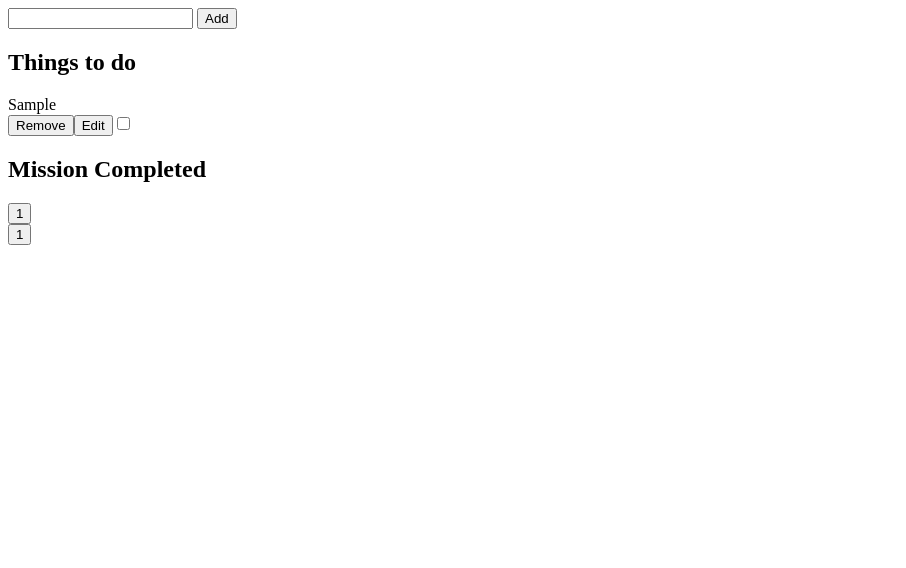
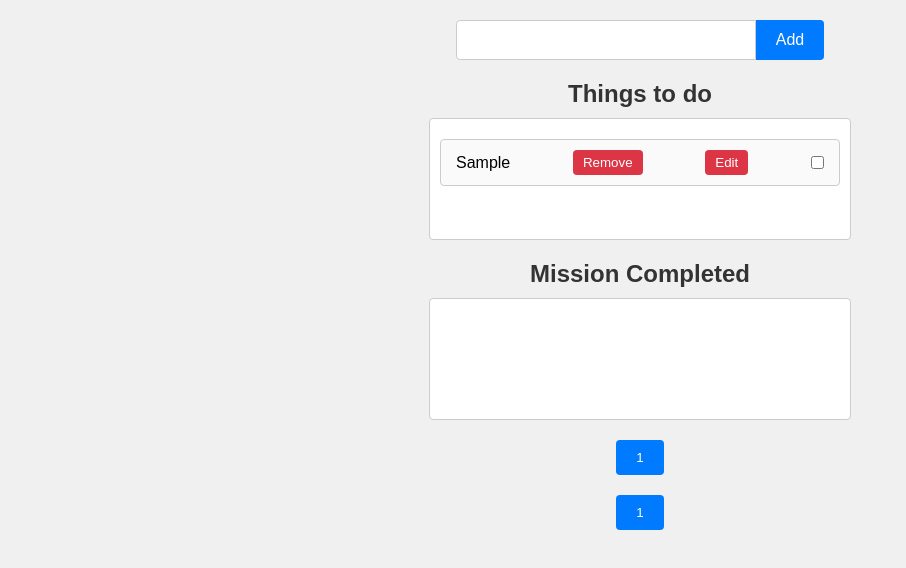
Before and after one commit to sabb12/todoList, a plain HTML site: page index.html in a window 1280 px wide. Both pictures are taken after typing "Sample" into the empty fields and a click on the button "Add". Shown: the whole page, without its empty margins (0-906 px from the left). Drawn offline with Linux system fonts and the light colour scheme.

Commit message:
css 추가

```diff
--- /dev/null
+++ b/index.css
@@ -0,0 +1,130 @@
+body,
+h2,
+form,
+button,
+input {
+  margin: 0;
+  padding: 0;
+  font-family: Arial, sans-serif;
+  box-sizing: border-box;
+}
+
+body {
+  background-color: #f0f0f0;
+  display: flex;
+  flex-direction: column;
+  align-items: center;
+  padding: 20px;
+}
+
+form {
+  display: flex;
+  margin-bottom: 20px;
+}
+
+input[type="text"] {
+  padding: 10px;
+  font-size: 16px;
+  border: 1px solid #ccc;
+  border-radius: 4px 0 0 4px;
+  width: 300px;
+}
+
+button[type="submit"] {
+  padding: 10px 20px;
+  font-size: 16px;
+  border: none;
+  background-color: #007bff;
+  color: white;
+  border-radius: 0 4px 4px 0;
+  cursor: pointer;
+}
+
+button[type="submit"]:hover {
+  background-color: #0056b3;
+}
+
+h2 {
+  color: #333;
+  margin-bottom: 10px;
+}
+
+.container,
+.completed_List {
+  background-color: white;
+  border: 1px solid #ccc;
+  border-radius: 4px;
+  width: 400px;
+  min-height: 100px;
+  padding: 10px;
+  margin-bottom: 20px;
+}
+
+.pagination,
+.pagination_list {
+  display: flex;
+  justify-content: center;
+  margin-bottom: 20px;
+}
+
+.pagination button,
+.pagination_list button {
+  background-color: #007bff;
+  color: white;
+  border: none;
+  padding: 10px 20px;
+  margin: 0 5px;
+  cursor: pointer;
+  border-radius: 4px;
+}
+
+.pagination button:hover,
+.pagination_list button:hover {
+  background-color: #0056b3;
+}
+
+.todo-item {
+  display: flex;
+  justify-content: space-between;
+  align-items: center;
+  padding: 10px;
+  margin: 10px 0;
+  border: 1px solid #ccc;
+  border-radius: 4px;
+  background-color: #fafafa;
+}
+
+.todo-item div,
+.todo-item input[type="text"],
+.todo-item button,
+.todo-item input[type="checkbox"] {
+  margin: 0 5px;
+}
+
+.todo-item button {
+  background-color: #dc3545;
+  color: white;
+  border: none;
+  padding: 5px 10px;
+  cursor: pointer;
+  border-radius: 4px;
+}
+
+.todo-item button:hover {
+  background-color: #c82333;
+}
+
+.todo-item button.edit-btn {
+  background-color: #007bff;
+}
+
+.todo-item button.edit-btn:hover {
+  background-color: #0056b3;
+}
+
+.todo-item input[type="text"] {
+  border: 1px solid #ccc;
+  border-radius: 4px;
+  padding: 5px;
+  width: 150px;
+}
--- a/index.html
+++ b/index.html
@@ -1,14 +1,15 @@
 <!DOCTYPE html>
 <html lang="en">
   <head>
-    <meta charset="UTF-8">
-    <meta http-equiv="X-UA-Compatible" content="IE=edge">
-    <meta name="viewport" content="width=device-width, initial-scale=1.0">
+    <meta charset="UTF-8" />
+    <meta http-equiv="X-UA-Compatible" content="IE=edge" />
+    <meta name="viewport" content="width=device-width, initial-scale=1.0" />
+    <link rel="stylesheet" href="index.css" />
     <title>newTodoList</title>
   </head>
   <body>
     <form>
-    <input  type="text" id="txt" autofocus>
+      <input type="text" id="txt" autofocus />
       <button type="submit">Add</button>
     </form>
     <h2>Things to do</h2>
--- a/index.js
+++ b/index.js
@@ -1,219 +1,151 @@
-const button = document.querySelector('form');
-const input = document.getElementById('txt');
+const button = document.querySelector("form");
+const input = document.getElementById("txt");
 
-const completed_List = document.querySelector('.completed_List');
-const list = document.querySelector('.container');
+const completed_List = document.querySelector(".completed_List");
+const list = document.querySelector(".container");
 
-const pagination = document.querySelector('pagination');
-const pageBtn = document.getElementById('pageBtn');
+const pagination = document.querySelector("pagination");
+const pageBtn = document.getElementById("pageBtn");
 
-const pageList = document.querySelector('.pagination_list');
-// const prev = document.getElementById('prev');
-// const next = document.getElementById('next');
+const pageList = document.querySelector(".pagination_list");
 
 let totalItemCount = 0;
-let pageIndex = 0; // 현제 페이지
+let pageIndex = 0; // Current page
 const maximumPerPage = 10;
 const maximumIndexButtonPerPage = 5;
 let buttonPageIndex = 0;
 
-const tenPerPage = [
-  // 1,2,3,4,5,6,7,8,9,10,11,12,13,14,15,16,17,
-  // 18,19,20,21,22,23,24,25,26,27,28,29,30,31,32,33,34,35,36,37,38,
-  // 39,40,41,42,43,44,45,46,47,48,49,50,51
-]
-
-//  // 1~5
-//  1,2,3,4,5,6,7,8,9,10,11,12,13,14,15,16,17,
-//  18,19,20,21,22,23,24,25,26,27,28,29,30,31,32,33,34,35,36,37,38,
-//  39,40,41,42,43,44,45,46,47,48,49,50,
-//  // 6~10
-//  51,52,53,54,55,56,57,58,59,60,61,62,63,64,65,66,67,68,69,70,71,72
-//  ,73,74,75,76,77,78,79,80,81,82,83,84,85,86,87,88,89,90,91,92,93,94,95,96,97,98,99,100,
-//  // 11
-//  101
-
-// const isEmptyPage = () => {
-//   return pageIndex * maximumPerPage >= tenPerPage.length && tenPerPage.length > 0
-// }
+const tenPerPage = [];
 
 const backToPreviousPage = () => {
-  if(pageIndex * maximumPerPage >= tenPerPage.length && tenPerPage.length > 0) {
-    pageIndex --;
-    if(Math.floor((tenPerPage.length -1) / (maximumIndexButtonPerPage * maximumPerPage)) < Math.floor(buttonPageIndex / (maximumIndexButtonPerPage ))) {
-
+  if (
+    pageIndex * maximumPerPage >= tenPerPage.length &&
+    tenPerPage.length > 0
+  ) {
+    pageIndex--;
+    if (
+      Math.floor(
+        (tenPerPage.length - 1) / (maximumIndexButtonPerPage * maximumPerPage)
+      ) < Math.floor(buttonPageIndex / maximumIndexButtonPerPage)
+    ) {
       buttonPageIndex -= maximumIndexButtonPerPage;
-
     }
   }
-}
-
+};
 
 const render = () => {
   backToPreviousPage();
-  // console.log('array', tenPerPage)
-  // console.log("hello", pageIndex, maximumPerPage, maximumPerPage * pageIndex)
-  list.innerHTML='';
-  for(let i = pageIndex * maximumPerPage; i < 10 + pageIndex * maximumPerPage; i ++) {
-    // console.log("ten i; " ,i,  tenPerPage[i])
-    if(!tenPerPage[i]) break;
+  list.innerHTML = "";
+  for (
+    let i = pageIndex * maximumPerPage;
+    i < 10 + pageIndex * maximumPerPage;
+    i++
+  ) {
+    if (!tenPerPage[i]) break;
     const newElement = createNewElement(tenPerPage[i], i);
-
     list.appendChild(newElement);
   }
-
-  // for (int i = 0; i<9; i++ ) {
-  //   tenPerPage[i + pageIndex * 10]
-  // }
-
   createPaginationButtons();
-
-
-}
+};
 
 const getPageButtonCount = () => {
-  const buttonCount = Math.ceil((tenPerPage.length - buttonPageIndex * maximumPerPage) / maximumPerPage) + buttonPageIndex;
-console.log("return buttonCount :",  buttonCount - buttonPageIndex > maximumIndexButtonPerPage ? maximumIndexButtonPerPage + buttonPageIndex : buttonCount )
-  return buttonCount - buttonPageIndex > maximumIndexButtonPerPage ? maximumIndexButtonPerPage + buttonPageIndex : buttonCount ;
-}
+  const buttonCount =
+    Math.ceil(
+      (tenPerPage.length - buttonPageIndex * maximumPerPage) / maximumPerPage
+    ) + buttonPageIndex;
+  return buttonCount - buttonPageIndex > maximumIndexButtonPerPage
+    ? maximumIndexButtonPerPage + buttonPageIndex
+    : buttonCount;
+};
 
 const createPaginationButtons = () => {
-  pageList.innerHTML='';
-  // const currentPageIndexCount = Math.ceil(tenPerPage.length/maximumPerPage);
-  for(let i = buttonPageIndex; i < getPageButtonCount(); i++ ) {
-
-    const button = document.createElement('button');
-    button.type = 'button';
+  pageList.innerHTML = "";
+  for (let i = buttonPageIndex; i < getPageButtonCount(); i++) {
+    const button = document.createElement("button");
+    button.type = "button";
     button.innerHTML = i + 1;
-    // 페이지 인덱스 버튼 최대치 넘으면  뒤에 .... 으로 대처
-    // 그리고 이전 다음 버튼으로 인덱스 버튼 묶음을 넘김 예)  1~5 페이지 인덱스 있는데 옆에 다음 버튼 누르면 6~10 띄우게끔 나오기.
-    // 최대 페이지 인덱스가 5일때 가정하고 만들때....
-    // 1. 페이지 인덱스 버튼이 5개 초과하면 ... 이랑 다음 버튼 만들기....
-    // 2. 다음 버튼 누르면 그다음 묶음(6~10)으로 이동 및 이전 버튼 만들기...
-    // 2-1 다음 묶음으로 가면서 현재 리스트도 맞게 변경...
-    // 3. 마지막 묶음 혹은 처음 묶음이면 이전/다음 버튼 없애기.
-
-    // button에 eventlisteng을 달아서 맞는 pageIndex 바꿔준다
-  button.addEventListener('click', (e) => {
-      // 버튼 누르면 위에 i 를 바꿔줌.
+    button.addEventListener("click", (e) => {
       const pressedIndexPage = e.target.textContent - 1;
       pageIndex = pressedIndexPage;
-      // console.log("clcked", pageIndex)
       render();
-    })
-
+    });
     pageList.appendChild(button);
-
   }
 
-//   let totalItemCount = 0;
-// let pageIndex = 0; // 현제 페이지
-// const maximumPerPage = 10;
-// const maximumIndexButtonPerPage = 5;
-// let buttonPageIndex = 0;
-
-  // 5 < currentPageIndexCount = Math.ceil(tenPerPage.length/maximumPerPage)
-  // && tenPerPage.length - buttonPageIndex * 10 > 50 ? true : false
-  /**
-    (maximumIndexButtonPerPage < Math.ceil(tenPerPage.length/maximumPerPage)
-  */
- console.log("we :",maximumIndexButtonPerPage < Math.ceil(tenPerPage.length/maximumPerPage) && tenPerPage.length - buttonPageIndex * 10 > 50 ? true : false)
-  if(maximumIndexButtonPerPage < Math.ceil(tenPerPage.length/maximumPerPage) && tenPerPage.length - buttonPageIndex * 10 > 50 ? true : false) {
-
-    const btn_next = document.createElement('button')
-    btn_next.type = 'button';
-    btn_next.innerHTML = 'next';
-    btn_next.addEventListener('click', () => {
-
+  if (
+    maximumIndexButtonPerPage < Math.ceil(tenPerPage.length / maximumPerPage) &&
+    tenPerPage.length - buttonPageIndex * 10 > 50
+  ) {
+    const btn_next = document.createElement("button");
+    btn_next.type = "button";
+    btn_next.innerHTML = "next";
+    btn_next.addEventListener("click", () => {
       buttonPageIndex += maximumIndexButtonPerPage;
-      console.log("buttonPageIndex :", buttonPageIndex)
-
       pageIndex = buttonPageIndex;
-
       render();
-    })
+    });
     pageList.appendChild(btn_next);
   }
 
-  if(buttonPageIndex) {
-    const btn_prev = document.createElement('button')
-    btn_prev.type = 'button';
-    btn_prev.innerHTML = 'prev';
-    btn_prev.addEventListener('click', () => {
-      pageIndex = buttonPageIndex -1;
+  if (buttonPageIndex) {
+    const btn_prev = document.createElement("button");
+    btn_prev.type = "button";
+    btn_prev.innerHTML = "prev";
+    btn_prev.addEventListener("click", () => {
+      pageIndex = buttonPageIndex - 1;
       buttonPageIndex -= maximumIndexButtonPerPage;
-      console.log("buttonPageIndex :", buttonPageIndex)
       render();
-    })
+    });
     pageList.insertAdjacentElement("afterbegin", btn_prev);
   }
-  // if(pageIndex == 1){
-  //     next.style.visibility = 'hidden';
-  // } else {
-  //   next.style.visibility = 'visible';
-  // }
+};
 
-}
-
-button.addEventListener('submit', (e) => {
-    e.preventDefault();
-    // const text = createNewElement(input.value);
-    // 입력 하고 enter 칠때 text 차이 비어 주는것
-    tenPerPage.push(input.value)
-    input.value = '';
-    totalItemCount ++;
-
-    pageBtn.innerHTML = totalItemCount;
-
-    render();
+button.addEventListener("submit", (e) => {
+  e.preventDefault();
+  tenPerPage.push(input.value);
+  input.value = "";
+  totalItemCount++;
+  pageBtn.innerHTML = totalItemCount;
+  render();
 });
 
-// const calculateLastPagination = () => {
-//   // console.log(tenPerPage.length - buttonPageIndex * 10)
-//   return tenPerPage.length - buttonPageIndex * 10 > 50 ? true : false;
-// }
+const createNewElement = (data, index) => {
+  const li = document.createElement("div");
+  const containerForLi = document.createElement("div");
+  const complete = document.createElement("input");
+  const remove = document.createElement("button");
+  const edit = document.createElement("button");
+  const label = document.createElement("input");
 
-const createNewElement = (data, index) => {
-  const li = document.createElement('div');
-  const containerForLi = document.createElement('div');
-  const complete = document.createElement('input');
-  const remove = document.createElement('button');
-  const edit = document.createElement('button');
-  const label = document.createElement('input');
-  // const savebtn = document.createElement('button');
   li.dataset.id = index;
+  li.classList.add("todo-item");
   containerForLi.textContent = data;
   label.value = data;
   label.style.display = "none";
 
-  complete.type = 'checkbox';
+  complete.type = "checkbox";
   complete.checked = false;
-  remove.type = 'button';
-  remove.innerHTML = 'Remove';
+  remove.type = "button";
+  remove.innerHTML = "Remove";
 
-  edit.type = 'button';
-  edit.innerHTML = 'Edit';
+  edit.type = "button";
+  edit.innerHTML = "Edit";
 
-  // savebtn.type = 'button';
-  // savebtn.innerHTML = 'Save';
-
-  complete.addEventListener('click', () =>{
-    if(complete.checked) {
-       completed_List.appendChild(li);
-       totalItemCount --;
-       pageBtn.innerHTML = totalItemCount;
-
+  complete.addEventListener("click", () => {
+    if (complete.checked) {
+      completed_List.appendChild(li);
+      totalItemCount--;
+      pageBtn.innerHTML = totalItemCount;
     } else {
       list.appendChild(li);
-      totalItemCount ++;
-
+      totalItemCount++;
       pageBtn.innerHTML = totalItemCount;
     }
   });
 
-  remove.addEventListener('click', (e) => {
-    if(totalItemCount > 0){
-      totalItemCount -= 1
+  remove.addEventListener("click", (e) => {
+    if (totalItemCount > 0) {
+      totalItemCount--;
       pageBtn.innerHTML = totalItemCount;
     }
     const index = e.target.parentElement.dataset.id;
@@ -221,29 +153,21 @@ const createNewElement = (data, index) => {
     render();
   });
 
-  edit.addEventListener('click', () => {
-    if(edit.innerHTML === "Edit") {
-      edit.innerText = "Save"
+  edit.addEventListener("click", () => {
+    if (edit.innerHTML === "Edit") {
+      edit.innerText = "Save";
       label.style.display = "block";
-    }else{
+    } else {
       containerForLi.textContent = label.value;
-      edit.innerText = "Edit"
+      edit.innerText = "Edit";
       label.style.display = "none";
     }
   });
-
-  // savebtn.addEventListener('click', () => {
-  //     console.log('savebtn  :', li.childNodes[0])
-  //     console.log('label.value  :', label.value)
-  //     containerForLi.textContent = label.value;
-  //     label.style.display = "none";
-  // });
 
   li.appendChild(containerForLi);
   li.appendChild(label);
   li.appendChild(remove);
   li.appendChild(edit);
-  // li.appendChild(savebtn);
   li.appendChild(complete);
 
   return li;
```
Lines whose indentation alone changed are shown as unchanged.
